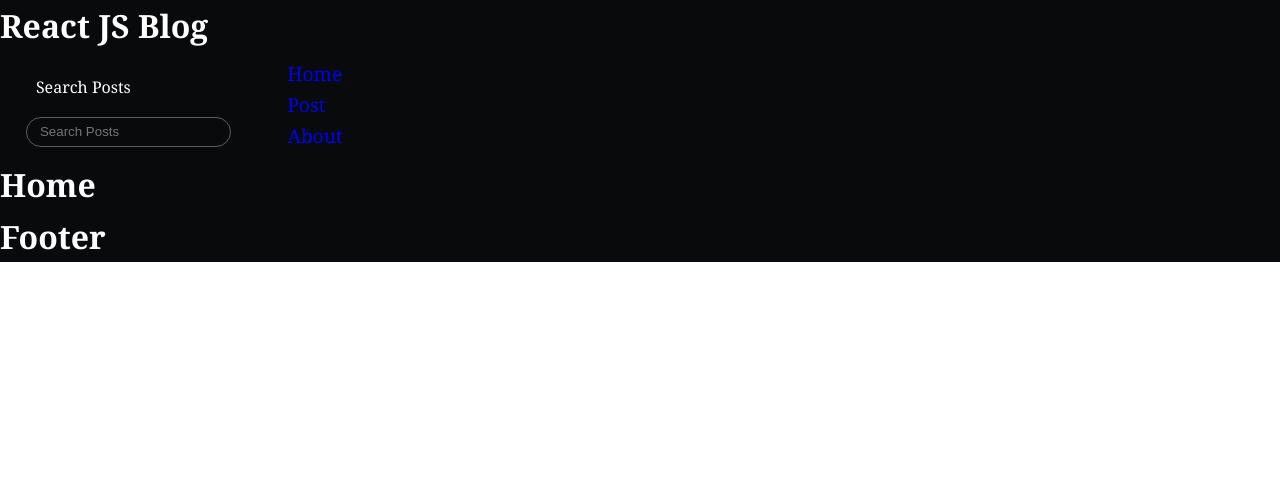
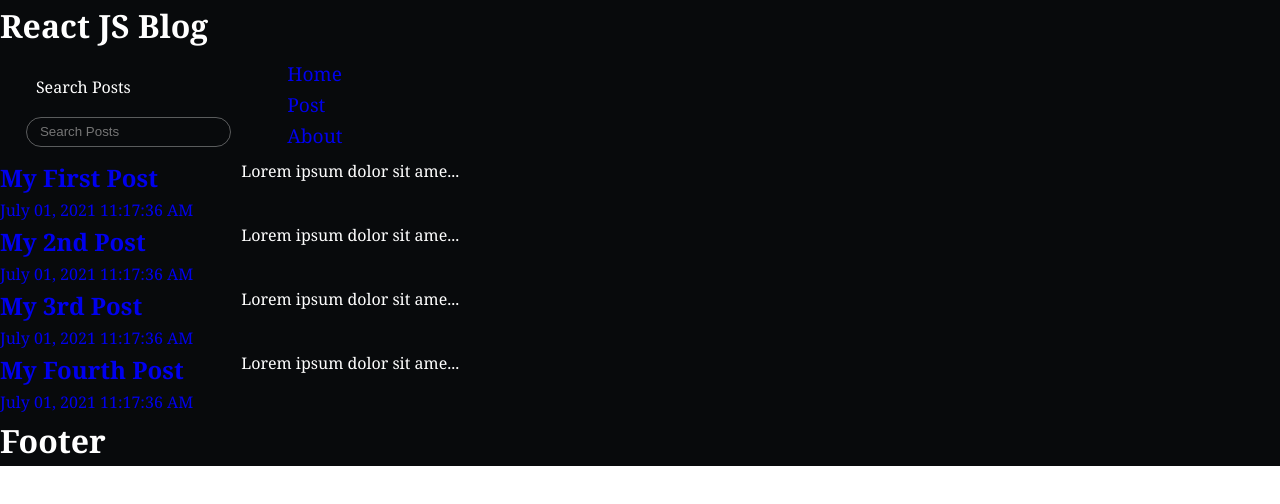
Before and after one commit to Jogata/SoftUni-React-Project, a React (Vite) app in the folder client/: page / in a window 1280 px wide. Shown: the top 504 px of the page. Built offline with nearby package versions, Linux system fonts and the light colour scheme; a web font is replaced by a local one.

Commit message:
blog project - setup home page

```diff
--- a/client/src/App.jsx
+++ b/client/src/App.jsx
@@ -54,11 +54,44 @@ function Nav({ search, setSearch }) {
   )
 }
 
-function Home() {
+function Home({ posts }) {
   return (
-    <main>
-      <h1>Home</h1>
+    <main className='Home'>
+      {posts.length ? (
+        <List posts={posts} />
+      ) : (
+        <p style={{ marginTop: "2rem" }}>
+          No posts to display.
+        </p>
+      )}
     </main>
+  )
+}
+
+function List({ posts }) {
+  return (
+    <>
+      {posts.map(post => (
+        <Post key={post.id} post={post} />
+      ))}
+    </>
+  )
+}
+
+function Post({ post }) {
+  return (
+    <article className='post'>
+      <Link to={`/post/${post.id}`}>
+        <h2>{post.title}</h2>
+        <p className="postDate">{post.datetime}</p>
+      </Link>
+      <p className="postBody">
+        {(post.body).length <= 25
+            ? post.body
+            : `${(post.body).slice(0, 25)}...`
+        }
+      </p>
+    </article>
   )
 }
 
@@ -116,15 +149,42 @@ function Loader() {
 
 function App() {
   const [search, setSearch] = useState("");
+  const [posts, setPosts] = useState([
+    {
+      id: 1,
+      title: "My First Post",
+      datetime: "July 01, 2021 11:17:36 AM",
+      body: "Lorem ipsum dolor sit amet consectetur adipisicing elit. Quis consequatur expedita, assumenda similique non optio! Modi nesciunt excepturi corrupti atque blanditiis quo nobis, non optio quae possimus illum exercitationem ipsa!"
+    },
+    {
+      id: 2,
+      title: "My 2nd Post",
+      datetime: "July 01, 2021 11:17:36 AM",
+      body: "Lorem ipsum dolor sit amet consectetur adipisicing elit. Quis consequatur expedita, assumenda similique non optio! Modi nesciunt excepturi corrupti atque blanditiis quo nobis, non optio quae possimus illum exercitationem ipsa!"
+    },
+    {
+      id: 3,
+      title: "My 3rd Post",
+      datetime: "July 01, 2021 11:17:36 AM",
+      body: "Lorem ipsum dolor sit amet consectetur adipisicing elit. Quis consequatur expedita, assumenda similique non optio! Modi nesciunt excepturi corrupti atque blanditiis quo nobis, non optio quae possimus illum exercitationem ipsa!"
+    },
+    {
+      id: 4,
+      title: "My Fourth Post",
+      datetime: "July 01, 2021 11:17:36 AM",
+      body: "Lorem ipsum dolor sit amet consectetur adipisicing elit. Quis consequatur expedita, assumenda similique non optio! Modi nesciunt excepturi corrupti atque blanditiis quo nobis, non optio quae possimus illum exercitationem ipsa!"
+    }
+  ]);
+
   return (
     <>
       <AuthContextProvider>
         <div className="body">
 
           <Header title="React JS Blog" />
-          <Nav />
+          <Nav search={search} setSearch={setSearch} />
           <Routes>
-            <Route path='/' element={<Home />} />
+            <Route path='/' element={<Home posts={posts} />} />
             <Route path='/post' element={<NewPost />} />
             <Route path='/post/:id' element={<PostPage />} />
             <Route path='/about' element={<About />} />
```
